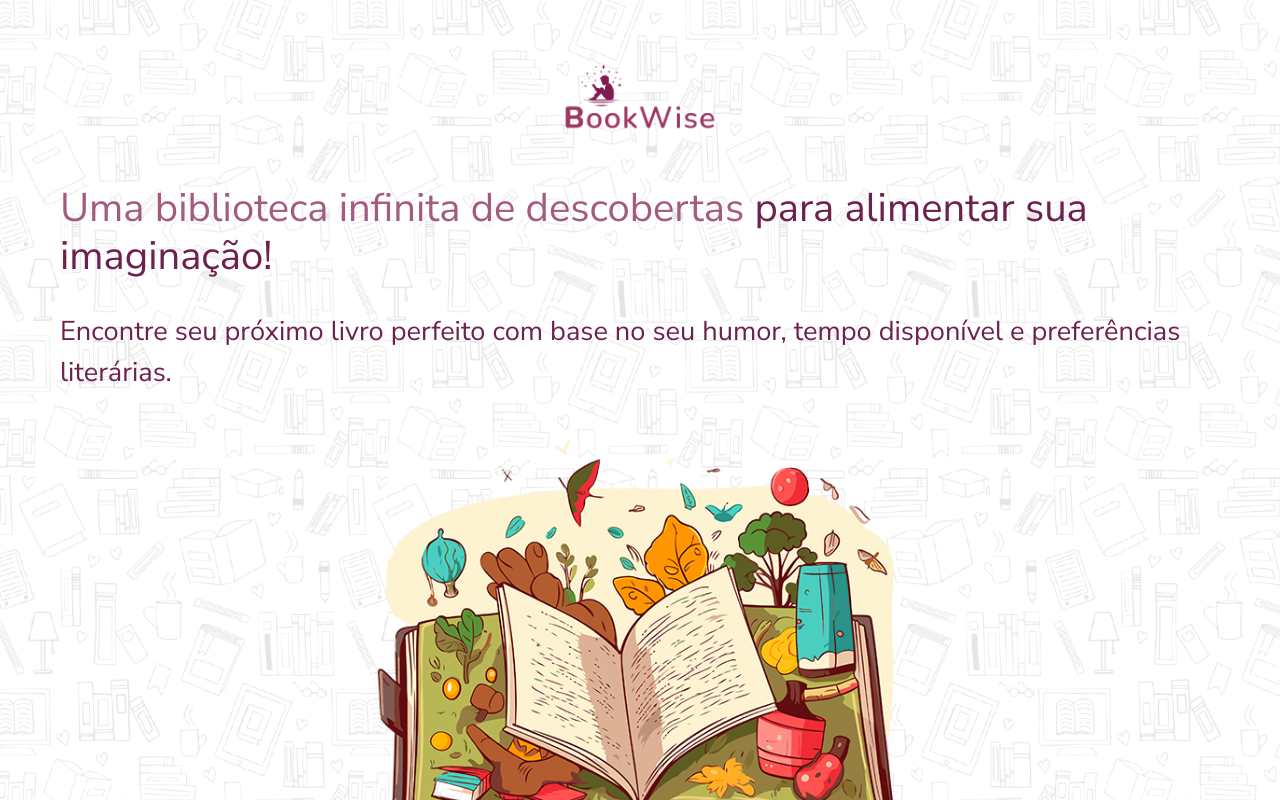
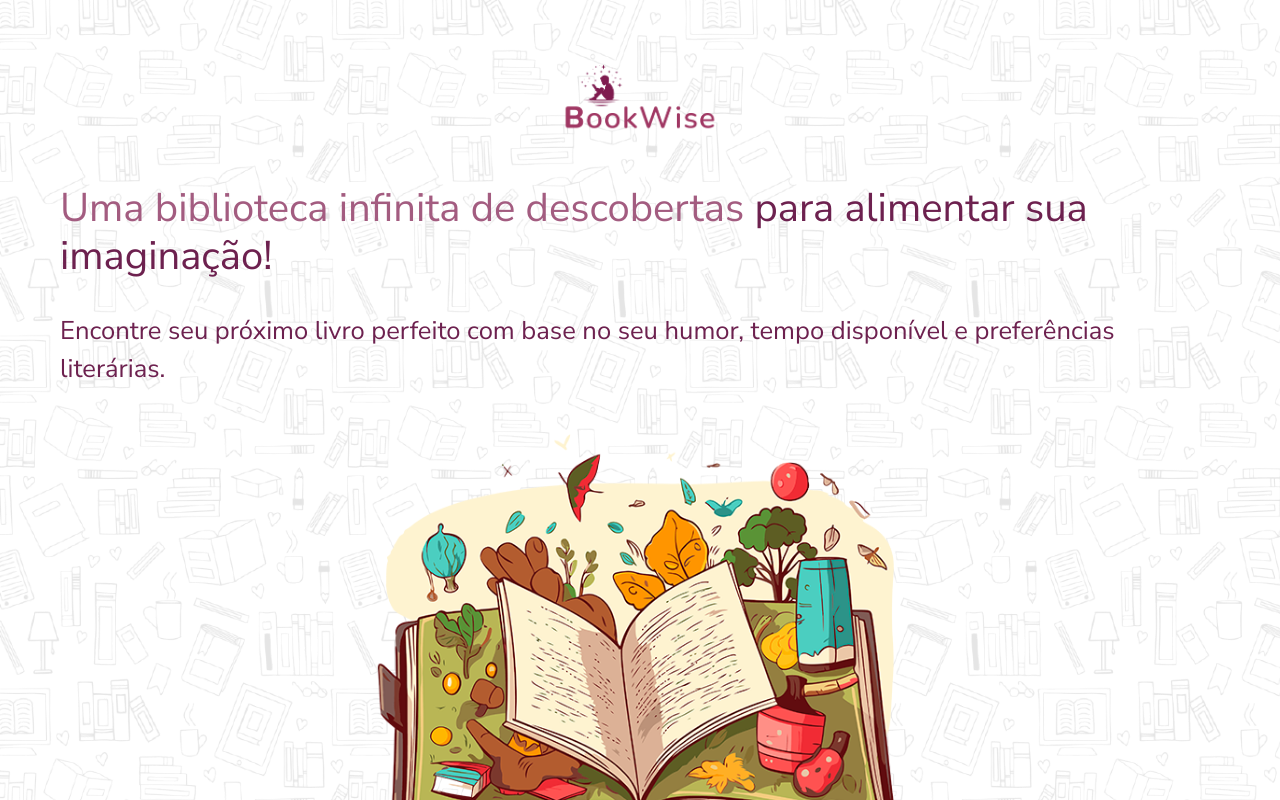
Before and after one commit to renawmontanari/bookwise, a Vue app: page / in a window 1280 px wide. Shown: the top 800 px of the page. Built offline with nearby package versions, Linux system fonts and the light colour scheme.

Commit message:
ajustando o tamanho da fonte do subtitulo

```diff
--- a/src/assets/main.css
+++ b/src/assets/main.css
@@ -61,7 +61,7 @@ body::before {
 }
 
 .caption-lg {
-  font-size: 1.7em;
+  font-size: 1.6em;
   line-height: 150%; /* 2.90625em */
 }
 
```
